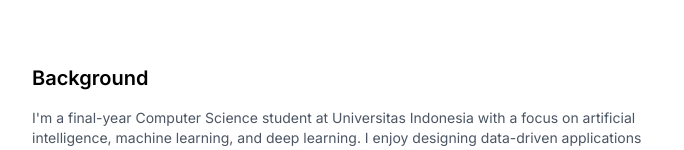
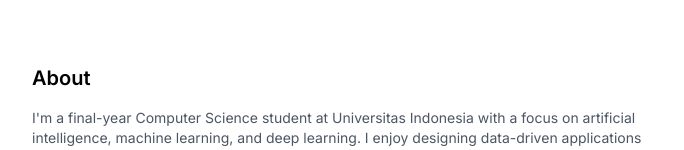
Before and after one commit to wahyuhiddayat/wahyuht, a Next.js app: page / in a window 1280 px wide. Shown: the part 418-568 px from the top of the page, without its empty margins (296-980 px from the left). Built offline with nearby package versions, Linux system fonts and the light colour scheme.

Commit message:
chore: rename 'Background' section to 'About'

```diff
--- a/src/app/page.tsx
+++ b/src/app/page.tsx
@@ -97,10 +97,10 @@ export default function Home() {
         </p>
       </header>
 
-      {/* Background Section */}
+      {/* About Section */}
       <section className="mb-16">
         <h2 className="text-xl font-semibold text-black dark:text-white mb-4">
-          Background
+          About
         </h2>
         <p className="text-sm text-gray-600 dark:text-gray-300">
           I'm a final-year Computer Science student at Universitas Indonesia with a focus on artificial intelligence, machine learning, and deep learning. I enjoy designing data-driven applications and building scalable software that brings ideas to life.
```
